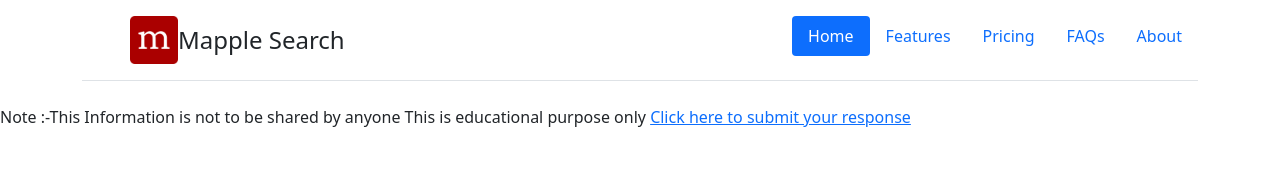
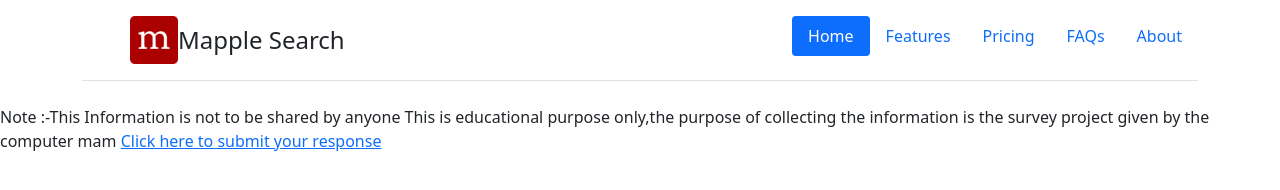
Before and after one commit to Raj010-sys/new, a plain HTML site: page index.html in a window 1280 px wide. Drawn offline with nearby package versions, Linux system fonts and the light colour scheme.

Commit message:
Update index.html

```diff
--- a/index.html
+++ b/index.html
@@ -28,7 +28,8 @@
         </header>
       </div>
       Note :-This Information is not to be shared by anyone
-This is educational purpose only
+This is educational purpose only,the purpose of collecting the information is the survey project given by the  computer mam
+
 <a href="https://surveyheart.com/form/6166d8398fc7ab7b51b4e642">Click here to submit your response</a>
 
     <!-- Optional JavaScript; choose one of the two! -->
```
